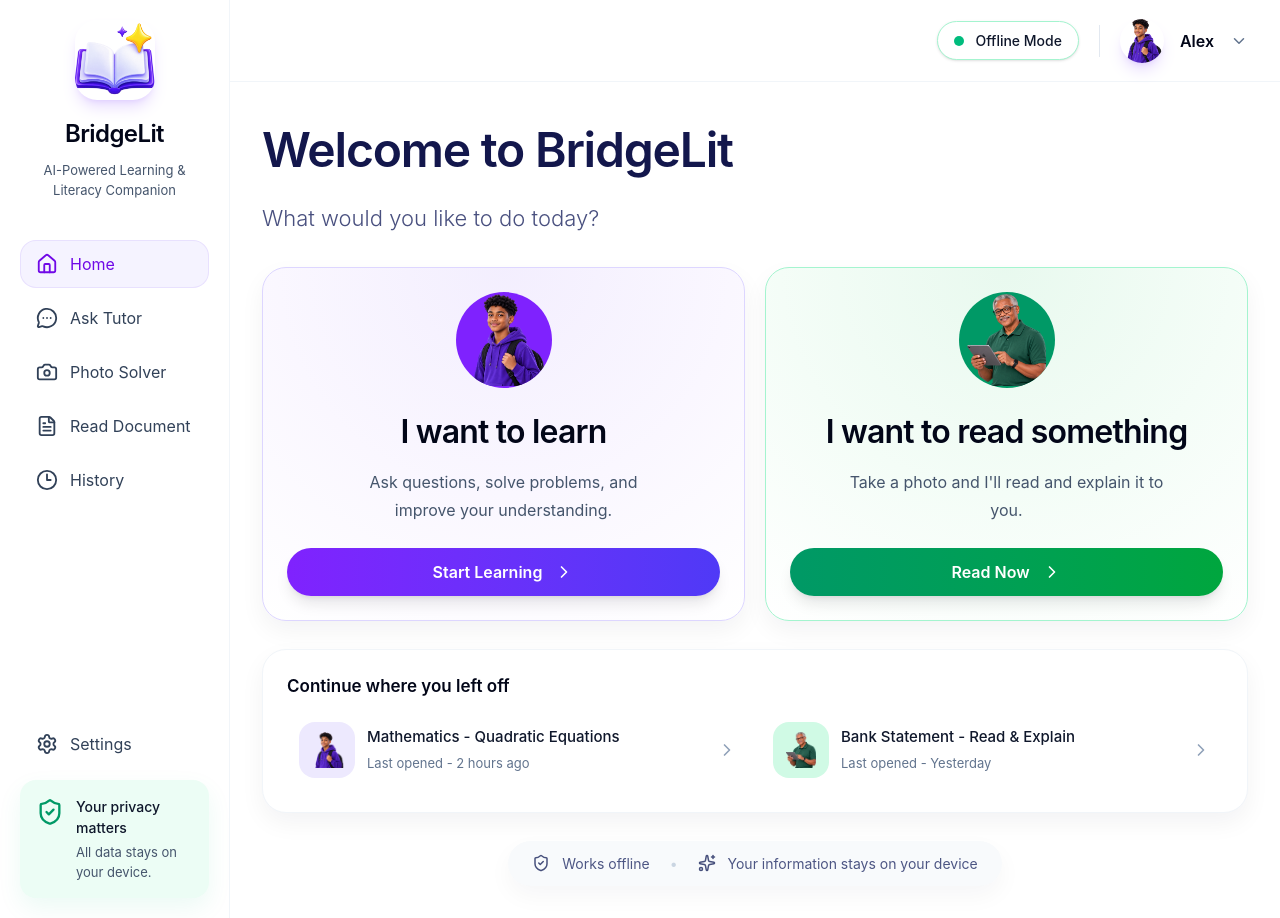
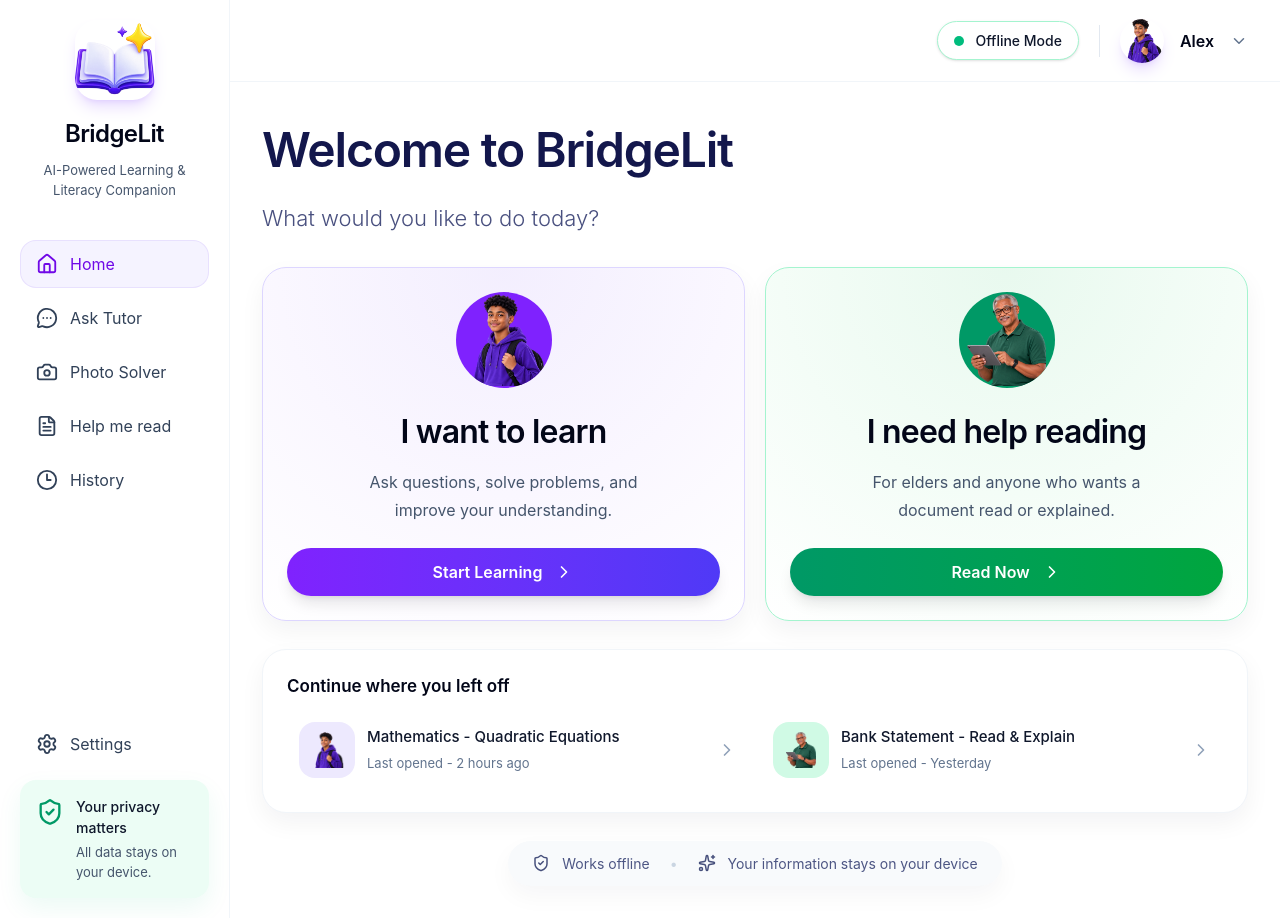
Before and after one commit to raji-ayyub/bridgelit, a Next.js app: page / in a window 1280 px wide. Built offline with nearby package versions, Linux system fonts and the light colour scheme.

Commit message:
update adultmode card info

```diff
--- a/src/app/page.tsx
+++ b/src/app/page.tsx
@@ -53,9 +53,9 @@ function MobileHome() {
           onClick={() => router.push("/student")}
         />
         <ModeCard
-          eyebrow="I need help"
-          title="Reading Documents"
-          description="Read and understand documents easily"
+          eyebrow="I need Support"
+          title="Help me read"
+          description="For elders and anyone who wants a document read or explained"
           icon={<Image src="/images/geezer.png" alt="" width={72} height={72} className="h-14 w-14 object-contain" />}
           tone="emerald"
           onClick={() => router.push("/reader")}
--- a/src/components/app-header.tsx
+++ b/src/components/app-header.tsx
@@ -1,8 +1,5 @@
 import { ReactNode } from "react";
 import { ChevronLeft, Menu } from "lucide-react";
-import Link from "next/link";
-import Image from "next/image";
-import logo from "images/bridgelit-logo.png"
 
 interface AppHeaderProps {
   title: string;
@@ -15,9 +12,7 @@ interface AppHeaderProps {
 export function AppHeader({ title, onBack, onMenu, right }: AppHeaderProps) {
   return (
     <header className="flex items-center justify-between px-4 py-3">
-
       <div className="flex items-center gap-3">
-
         {onBack && (
           <button
             onClick={onBack}
@@ -28,19 +23,13 @@ export function AppHeader({ title, onBack, onMenu, right }: AppHeaderProps) {
           </button>
         )}
         {onMenu && !onBack && (
-          <div className="flex gap-2">
-            <button
-              onClick={onMenu}
-              aria-label="Open menu"
-              className="flex gap-2 h-8 w-8 items-center justify-center rounded-full text-slate-500 gap-2 hover:bg-slate-100"
-            >
-              <Link href={"/"} >
-                <Image src={"/images/bridgelit-logo.png"} alt="logo" width={40} height={40} className="w-[1.5rem] min-w-[1.5rem]"/>
-              </Link>
-
-              {/* <Menu className="h-5 min-w-5" /> */}
-            </button>
-          </div>
+          <button
+            onClick={onMenu}
+            aria-label="Open menu"
+            className="flex h-8 w-8 items-center justify-center rounded-full text-slate-500 hover:bg-slate-100"
+          >
+            <Menu className="h-5 w-5" />
+          </button>
         )}
         <h1 className="text-base font-semibold text-slate-900">{title}</h1>
       </div>
--- a/src/components/desktop-home.tsx
+++ b/src/components/desktop-home.tsx
@@ -22,7 +22,7 @@ const sidebarItems = [
   { key: "home", label: "Home", href: "/", icon: HomeIcon },
   { key: "tutor", label: "Ask Tutor", href: "/tutor", icon: MessageCircleMore },
   { key: "photo", label: "Photo Solver", href: "/photo-solver", icon: Camera },
-  { key: "reader", label: "Read Document", href: "/reader", icon: FileText },
+  { key: "reader", label: "Help me read", href: "/reader", icon: FileText },
   { key: "history", label: "History", href: "/history", icon: Clock3 },
 ];
 
@@ -199,8 +199,8 @@ export function DesktopHome() {
               <HeroCard
                 tone="emerald"
                 icon={<Image src="/images/geezer.png" alt="Reading avatar" width={110} height={110} className="h-[92px] w-[92px] object-contain" />}
-                title="I want to read something"
-                description="Take a photo and I'll read and explain it to you."
+                title="I need help reading"
+                description="For elders and anyone who wants a document read or explained."
                 cta="Read Now"
                 href="/reader"
               />
```
